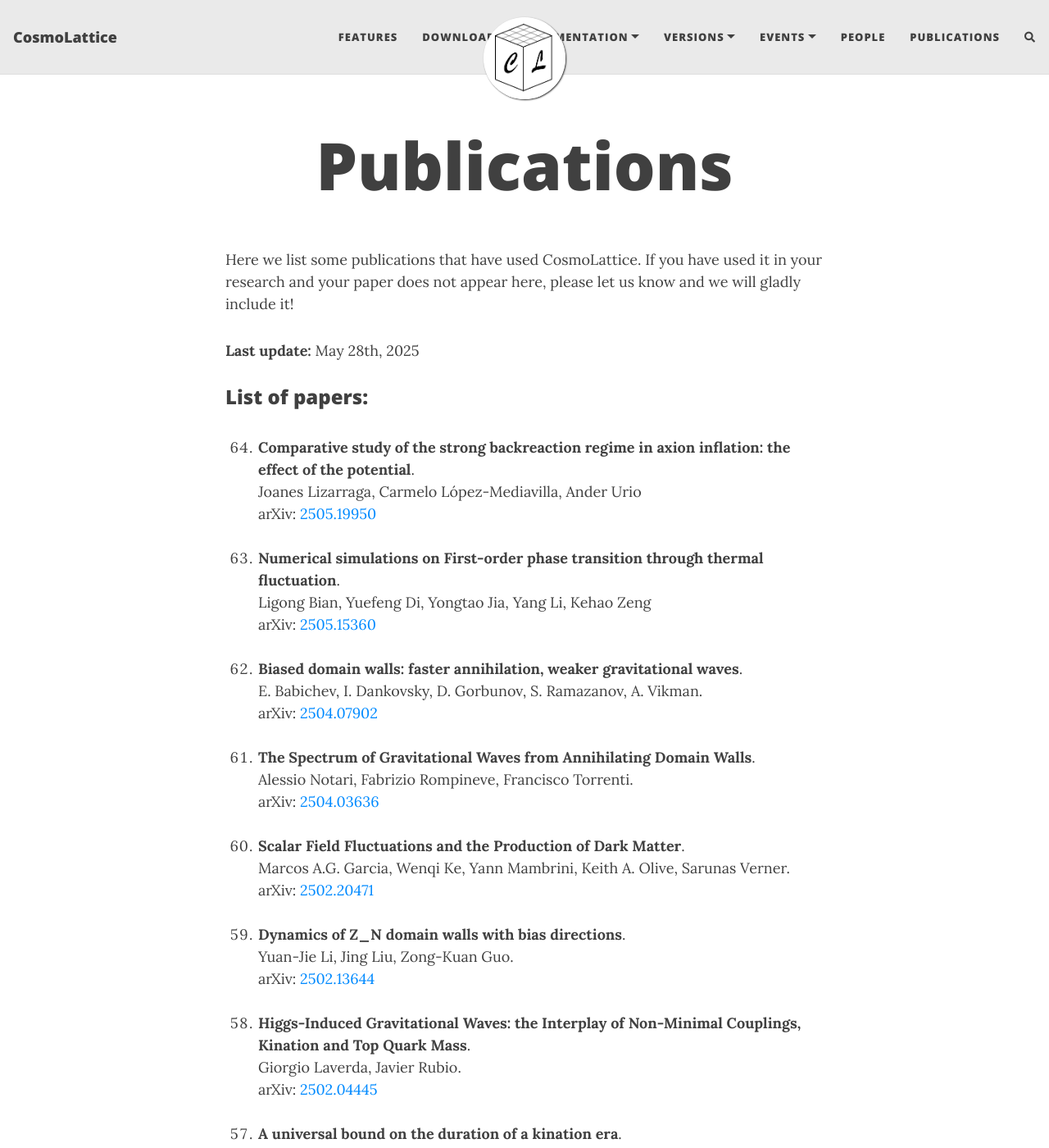
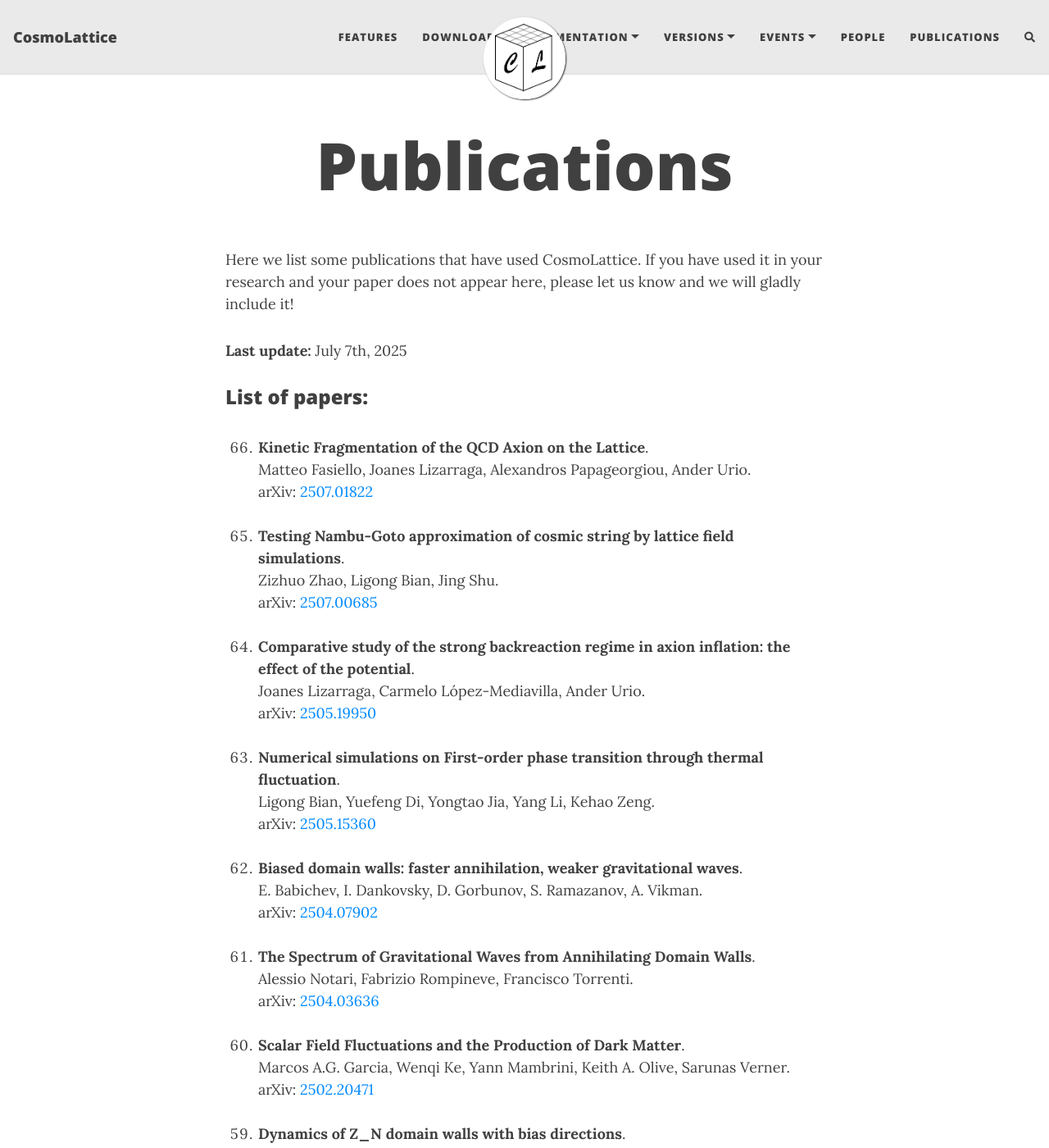
Before and after one commit to cosmolattice/cosmolatticeweb, a Jekyll site: the page built from publications.md, in a window 1280 px wide and 1400 px high. Shown: the whole window at 82% size. Built offline with Jekyll 4.4.1, drawn with Linux system fonts in a browser that asks for light colours; nearby versions of some CDN libraries; comment, search, counter and statistics services are not loaded.

Commit message:
added publications

```diff
--- a/publications.md
+++ b/publications.md
@@ -8,20 +8,30 @@
 If you have used it in your research and your paper does not
 appear here, please let us know and we will gladly include it!
 
-**Last update:** May 28th, 2025
+**Last update:** July 7th, 2025
 
 ### List of papers:<br><br>
 
 <ol>
 
+<li value="66">
+<b>Kinetic Fragmentation of the QCD Axion on the Lattice</b>.<br>
+  Matteo Fasiello, Joanes Lizarraga, Alexandros Papageorgiou, Ander Urio.<br>
+   arXiv: <a href="https://arxiv.org/abs/2507.01822" target="_blank" rel="noopener noreferrer">2507.01822</a><br><br>
+
+<li value="65">
+<b>Testing Nambu-Goto approximation of cosmic string by lattice field simulations</b>.<br>
+  Zizhuo Zhao, Ligong Bian, Jing Shu.<br>
+   arXiv: <a href="https://arxiv.org/abs/2507.00685" target="_blank" rel="noopener noreferrer">2507.00685</a><br><br>
+
 <li value="64">
 <b>Comparative study of the strong backreaction regime in axion inflation: the effect of the potential</b>.<br>
-  Joanes Lizarraga, Carmelo López-Mediavilla, Ander Urio<br>
+  Joanes Lizarraga, Carmelo López-Mediavilla, Ander Urio.<br>
    arXiv: <a href="https://arxiv.org/abs/2505.19950" target="_blank" rel="noopener noreferrer">2505.19950</a><br><br>
 
    <li value="63">
 <b>Numerical simulations on First-order phase transition through thermal fluctuation</b>.<br>
-  Ligong Bian, Yuefeng Di, Yongtao Jia, Yang Li, Kehao Zeng<br>
+  Ligong Bian, Yuefeng Di, Yongtao Jia, Yang Li, Kehao Zeng.<br>
    arXiv: <a href="https://arxiv.org/abs/2505.15360" target="_blank" rel="noopener noreferrer">2505.15360</a><br><br>
 
 <li value="62">
```
